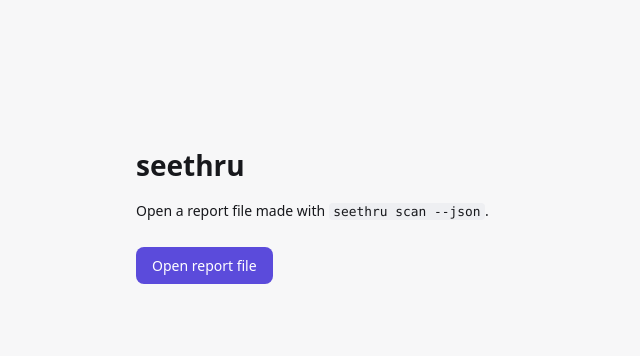
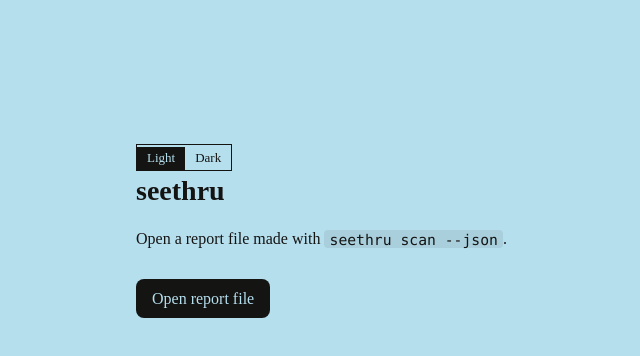
Before and after one commit to Quant-TheodoreFelix/seethru, a React (Vite) app in the folder web/: page / in a window 1280 px wide. Shown: the top 356 px of the page, without its empty margins (224-864 px from the left). Built offline with nearby package versions, Linux system fonts and the light colour scheme.

Commit message:
Set the report in a serif typeface with a light and dark theme switch - Use Times New Roman with Korean serif fallbacks so mixed text keeps one style - Light theme uses #b6dfee and dark theme uses #141413 - Remember the chosen theme and fall back to the system setting when storage is blocked

```diff
--- a/web/src/App.tsx
+++ b/web/src/App.tsx
@@ -17,6 +17,8 @@ import { layoutReport, type GraphNode } from "./layout";
 import { readEmbeddedReport, readReportFile } from "./loadReport";
 import { SEVERITIES, type Finding, type ScanReport } from "./model";
 import { ReportNodeView } from "./ReportNodeView";
+import { THEMES, type Theme } from "./theme";
+import { useTheme } from "./useTheme";
 
 const nodeTypes: NodeTypes = { report: ReportNodeView };
 
@@ -33,6 +35,7 @@ function initialState(): Loaded {
 
 export function App() {
   const [loaded, setLoaded] = useState<Loaded>(initialState);
+  const [theme, setTheme] = useTheme();
 
   const onFile = useCallback((event: ChangeEvent<HTMLInputElement>) => {
     const file = event.target.files?.[0];
@@ -46,6 +49,7 @@ export function App() {
   if (loaded.state !== "ready") {
     return (
       <main className="landing">
+        <ThemeSwitch theme={theme} onChange={setTheme} />
         <h1>seethru</h1>
         <p>
           Open a report file made with <code>seethru scan --json</code>.
@@ -61,12 +65,26 @@ export function App() {
 
   return (
     <ReactFlowProvider>
-      <ReportView report={loaded.report} />
+      <ReportView report={loaded.report} theme={theme} onTheme={setTheme} />
     </ReactFlowProvider>
   );
 }
 
-function ReportView({ report }: { report: ScanReport }) {
+function ThemeSwitch({ theme, onChange }: { theme: Theme; onChange: (theme: Theme) => void }) {
+  return (
+    <ul className="theme-switch" aria-label="Color theme">
+      {THEMES.map((option) => (
+        <li key={option}>
+          <button type="button" aria-pressed={theme === option} onClick={() => onChange(option)}>
+            {option === "light" ? "Light" : "Dark"}
+          </button>
+        </li>
+      ))}
+    </ul>
+  );
+}
+
+function ReportView({ report, theme, onTheme }: { report: ScanReport; theme: Theme; onTheme: (theme: Theme) => void }) {
   const [nodes, setNodes] = useState<GraphNode[]>([]);
   const [edges, setEdges] = useState<Edge[]>([]);
   const [layoutError, setLayoutError] = useState<string>();
@@ -115,6 +133,7 @@ function ReportView({ report }: { report: ScanReport }) {
             </li>
           ))}
         </ul>
+        <ThemeSwitch theme={theme} onChange={onTheme} />
       </header>
       <main className="canvas">
         {layoutError ? <p className="error">Could not draw the graph ({layoutError})</p> : null}
@@ -122,7 +141,7 @@ function ReportView({ report }: { report: ScanReport }) {
           nodes={nodes}
           edges={edges}
           nodeTypes={nodeTypes}
-          colorMode="system"
+          colorMode={theme}
           nodesConnectable={false}
           minZoom={0.1}
           proOptions={{ hideAttribution: true }}
--- a/web/src/styles.css
+++ b/web/src/styles.css
@@ -1,41 +1,58 @@
 :root {
-  color-scheme: light dark;
-  --bg: #f7f7f8;
-  --panel: #ffffff;
-  --text: #17181c;
-  --muted: #62646d;
-  --border: #dcdde2;
-  --code-bg: #eeeff2;
-  --critical: #d92d20;
-  --high: #e8590c;
-  --medium: #c98a00;
-  --low: #2f6fdd;
-  --info: #6b7280;
-  --ok: #138a4b;
-  --accent: #5b4bdb;
-  font-family: ui-sans-serif, system-ui, -apple-system, "Segoe UI", "Apple SD Gothic Neo", "Noto Sans KR", sans-serif;
-  font-size: 14px;
-  line-height: 1.5;
-  color: var(--text);
+  color-scheme: light;
+  --bg: #b6dfee;
+  --surface: #ffffff;
+  --ink: #141413;
+  --muted: #2b3d44;
+  --rule: #141413;
+  --code-bg: rgb(20 20 19 / 0.08);
+  --grid: rgb(20 20 19 / 0.3);
+  --select-bg: #141413;
+  --select-ink: #b6dfee;
+  --sev-ink: #141413;
+  --critical: #ff6b4a;
+  --high: #ff9f43;
+  --medium: #ffd84d;
+  --low: #9fe3b4;
+  --info: #dcdcd6;
+  --font-serif: "Times New Roman", Times, "Liberation Serif", Tinos, "Nimbus Roman", AppleMyungjo,
+    "Nanum Myeongjo", "Noto Serif KR", "Noto Serif CJK KR", Batang, serif;
+  --font-mono: ui-monospace, "SF Mono", Menlo, Consolas, "Liberation Mono", "Nanum Gothic Coding", monospace;
+  font-family: var(--font-serif);
+  font-size: 16px;
+  line-height: 1.45;
+  font-kerning: normal;
+  font-variant-numeric: lining-nums tabular-nums;
+  color: var(--ink);
   background: var(--bg);
 }
 
 @media (prefers-color-scheme: dark) {
-  :root {
-    --bg: #111216;
-    --panel: #1a1b21;
-    --text: #ececf1;
-    --muted: #9a9ca6;
-    --border: #2d2f38;
-    --code-bg: #262832;
-    --critical: #ff6b5e;
-    --high: #ff922b;
-    --medium: #f2c94c;
-    --low: #6aa1ff;
-    --info: #9ca3af;
-    --ok: #3ccf7d;
-    --accent: #8e80ff;
+  :root:not([data-theme="light"]) {
+    color-scheme: dark;
+    --bg: #141413;
+    --surface: #1f1f1d;
+    --ink: #ecebe4;
+    --muted: #a3a29a;
+    --rule: #ecebe4;
+    --code-bg: rgb(236 235 228 / 0.1);
+    --grid: rgb(236 235 228 / 0.22);
+    --select-bg: #b6dfee;
+    --select-ink: #141413;
   }
+}
+
+:root[data-theme="dark"] {
+  color-scheme: dark;
+  --bg: #141413;
+  --surface: #1f1f1d;
+  --ink: #ecebe4;
+  --muted: #a3a29a;
+  --rule: #ecebe4;
+  --code-bg: rgb(236 235 228 / 0.1);
+  --grid: rgb(236 235 228 / 0.22);
+  --select-bg: #b6dfee;
+  --select-ink: #141413;
 }
 
 html,
@@ -46,7 +63,7 @@ body,
 }
 
 code {
-  font-family: ui-monospace, SFMono-Regular, Menlo, Consolas, monospace;
+  font-family: var(--font-mono);
   font-size: 0.92em;
   padding: 0.05em 0.35em;
   border-radius: 4px;
@@ -75,8 +92,8 @@ code {
   margin-top: 12px;
   padding: 8px 16px;
   border-radius: 8px;
-  background: var(--accent);
-  color: #fff;
+  background: var(--select-bg);
+  color: var(--select-ink);
   cursor: pointer;
 }
 
@@ -107,8 +124,8 @@ code {
   justify-content: space-between;
   gap: 8px 16px;
   padding: 10px 16px;
-  border-bottom: 1px solid var(--border);
-  background: var(--panel);
+  border-bottom: 1px solid var(--rule);
+  background: var(--surface);
 }
 
 .brand {
@@ -134,12 +151,14 @@ code {
 .count {
   padding: 2px 10px;
   border-radius: 999px;
-  border: 1px solid var(--border);
+  border: 1px solid var(--rule);
   color: var(--muted);
 }
 
 .count strong {
-  color: var(--sev);
+  padding: 0 4px;
+  background: var(--sev);
+  color: var(--sev-ink);
 }
 
 .canvas {
@@ -150,8 +169,8 @@ code {
 .sidebar {
   overflow-y: auto;
   padding: 12px 16px 24px;
-  border-left: 1px solid var(--border);
-  background: var(--panel);
+  border-left: 1px solid var(--rule);
+  background: var(--surface);
 }
 
 .sidebar h2 {
@@ -173,7 +192,7 @@ code {
   gap: 8px;
   width: 100%;
   padding: 8px 10px;
-  border: 1px solid var(--border);
+  border: 1px solid var(--rule);
   border-left: 4px solid var(--sev);
   border-radius: 8px;
   background: transparent;
@@ -189,14 +208,17 @@ code {
 }
 
 .finding-severity {
-  color: var(--sev);
+  align-self: start;
+  padding: 0 6px;
+  background: var(--sev);
+  color: var(--sev-ink);
   font-weight: 700;
   white-space: nowrap;
 }
 
 .detail {
   padding: 12px;
-  border: 1px solid var(--border);
+  border: 1px solid var(--rule);
   border-radius: 10px;
 }
 
@@ -213,7 +235,7 @@ code {
 .fix {
   margin-top: 12px;
   padding-top: 12px;
-  border-top: 1px solid var(--border);
+  border-top: 1px solid var(--rule);
 }
 
 .fix-head {
@@ -237,8 +259,8 @@ code {
   padding: 4px 12px;
   border: 0;
   border-radius: 6px;
-  background: var(--accent);
-  color: #fff;
+  background: var(--select-bg);
+  color: var(--select-ink);
   font: inherit;
   font-size: 13px;
   cursor: pointer;
@@ -248,11 +270,11 @@ code {
   box-sizing: border-box;
   width: 100%;
   padding: 8px;
-  border: 1px solid var(--border);
+  border: 1px solid var(--rule);
   border-radius: 8px;
   background: var(--code-bg);
-  color: var(--text);
-  font-family: ui-monospace, SFMono-Regular, Menlo, Consolas, monospace;
+  color: var(--ink);
+  font-family: var(--font-mono);
   font-size: 12px;
   line-height: 1.5;
   resize: vertical;
@@ -263,10 +285,10 @@ code {
   width: 248px;
   height: 72px;
   padding: 10px 12px;
-  border: 1px solid var(--border);
+  border: 1px solid var(--rule);
   border-radius: 10px;
-  background: var(--panel);
-  color: var(--text);
+  background: var(--surface);
+  color: var(--ink);
   position: relative;
   transition: box-shadow 0.2s ease;
 }
@@ -277,7 +299,7 @@ code {
 }
 
 .node.is-selected {
-  box-shadow: 0 0 0 3px var(--accent);
+  box-shadow: 0 0 0 3px var(--select-bg);
 }
 
 .node-kind {
@@ -303,30 +325,30 @@ code {
   padding: 0 8px;
   border-radius: 999px;
   background: var(--sev);
-  color: #fff;
+  color: var(--sev-ink);
   font-size: 11px;
   font-weight: 700;
   line-height: 20px;
-}
-
-.node-table.rls-enabled .node-kind {
-  color: var(--ok);
-}
-
-.node-table.rls-disabled .node-kind {
-  color: var(--critical);
 }
 
 .edge-guardedBy path {
   stroke-dasharray: 4 4;
 }
 
+.react-flow {
+  --xy-background-color: var(--bg);
+  --xy-background-pattern-color: var(--grid);
+  --xy-edge-stroke: var(--ink);
+  --xy-edge-stroke-selected: var(--ink);
+  font-family: var(--font-serif);
+}
+
 .react-flow__edge.edge-writes path.react-flow__edge-path {
-  stroke: var(--high);
+  stroke-width: 2.5;
 }
 
 .react-flow__edge.edge-reads path.react-flow__edge-path {
-  stroke: var(--low);
+  stroke-dasharray: 2 4;
 }
 
 .node-envVar,
@@ -342,7 +364,7 @@ code {
 
   .sidebar {
     border-left: 0;
-    border-top: 1px solid var(--border);
+    border-top: 1px solid var(--rule);
   }
 }
 
@@ -355,3 +377,26 @@ code {
     animation: none;
   }
 }
+
+.theme-switch {
+  display: inline-flex;
+  margin: 0;
+  padding: 0;
+  border: 1px solid var(--rule);
+  list-style: none;
+}
+
+.theme-switch button {
+  padding: 2px 10px;
+  border: 0;
+  background: transparent;
+  color: var(--ink);
+  font: inherit;
+  font-size: 13px;
+  cursor: pointer;
+}
+
+.theme-switch button[aria-pressed="true"] {
+  background: var(--select-bg);
+  color: var(--select-ink);
+}
--- /dev/null
+++ b/web/src/theme.ts
@@ -0,0 +1,39 @@
+export type Theme = "light" | "dark";
+
+export const THEMES: readonly Theme[] = ["light", "dark"];
+
+const STORAGE_KEY = "seethru-theme";
+
+type ThemeStorage = Pick<Storage, "getItem" | "setItem">;
+
+export function parseTheme(value: unknown): Theme | undefined {
+  return value === "light" || value === "dark" ? value : undefined;
+}
+
+export function readStoredTheme(storage: ThemeStorage | undefined): Theme | undefined {
+  try {
+    return parseTheme(storage?.getItem(STORAGE_KEY));
+  } catch {
+    return undefined;
+  }
+}
+
+export function storeTheme(storage: ThemeStorage | undefined, theme: Theme): void {
+  try {
+    storage?.setItem(STORAGE_KEY, theme);
+  } catch {
+    return;
+  }
+}
+
+export function themeStorage(): ThemeStorage | undefined {
+  try {
+    return globalThis.localStorage;
+  } catch {
+    return undefined;
+  }
+}
+
+export function systemTheme(query: Pick<MediaQueryList, "matches"> | undefined): Theme {
+  return query?.matches ? "dark" : "light";
+}
--- /dev/null
+++ b/web/src/useTheme.ts
@@ -0,0 +1,34 @@
+import { useCallback, useEffect, useState } from "react";
+import { readStoredTheme, storeTheme, systemTheme, themeStorage, type Theme } from "./theme";
+
+const DARK_QUERY = "(prefers-color-scheme: dark)";
+
+function darkQuery(): MediaQueryList | undefined {
+  return typeof window.matchMedia === "function" ? window.matchMedia(DARK_QUERY) : undefined;
+}
+
+export function useTheme(): [Theme, (theme: Theme) => void] {
+  const [chosen, setChosen] = useState(() => readStoredTheme(themeStorage()));
+  const [system, setSystem] = useState(() => systemTheme(darkQuery()));
+
+  useEffect(() => {
+    const query = darkQuery();
+    if (!query) return;
+    const onChange = () => setSystem(systemTheme(query));
+    query.addEventListener("change", onChange);
+    return () => query.removeEventListener("change", onChange);
+  }, []);
+
+  const theme = chosen ?? system;
+
+  useEffect(() => {
+    document.documentElement.dataset.theme = theme;
+  }, [theme]);
+
+  const choose = useCallback((next: Theme) => {
+    storeTheme(themeStorage(), next);
+    setChosen(next);
+  }, []);
+
+  return [theme, choose];
+}
```
Also changed, not shown: 1 other file (tests, documents, lock files or other folders).
